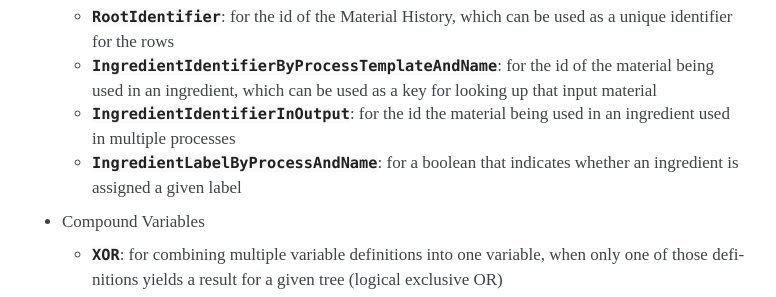
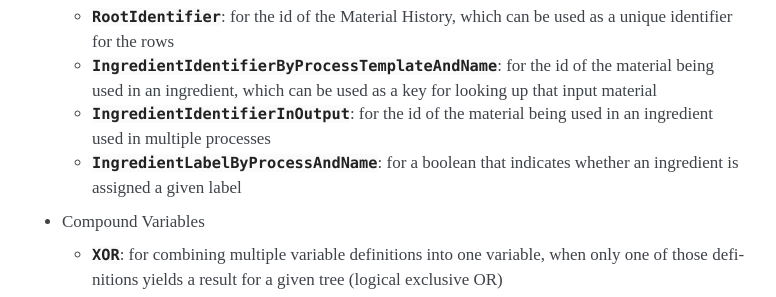
Before and after one commit to CitrineInformatics/citrine-python, a Sphinx documentation site: the page built from docs/source/data_extraction.rst, in a window 1280 px wide and 900 px high, scrolled down 5162 px. Shown: the part 156-453 px from the top of the window, without its empty margins (376-1152 px from the left). Built offline with Sphinx 7.4.7, drawn with Linux system fonts in a browser that asks for light colours.

```diff
--- a/docs/source/data_extraction.rst
+++ b/docs/source/data_extraction.rst
@@ -241,7 +241,7 @@ There are several ways to define variables that take their values from Attribute
   * :class:`~citrine.gemtables.variables.RootInfo`: for fields defined on the material at the root of the Material History, like the name of the material
   * :class:`~citrine.gemtables.variables.RootIdentifier`: for the id of the Material History, which can be used as a unique identifier for the rows
   * :class:`~citrine.gemtables.variables.IngredientIdentifierByProcessTemplateAndName`: for the id of the material being used in an ingredient, which can be used as a key for looking up that input material
-  * :class:`~citrine.gemtables.variables.IngredientIdentifierInOutput`: for the id the material being used in an ingredient used in multiple processes
+  * :class:`~citrine.gemtables.variables.IngredientIdentifierInOutput`: for the id of the material being used in an ingredient used in multiple processes
   * :class:`~citrine.gemtables.variables.IngredientLabelByProcessAndName`: for a boolean that indicates whether an ingredient is assigned a given label
 
 * Compound Variables
```
